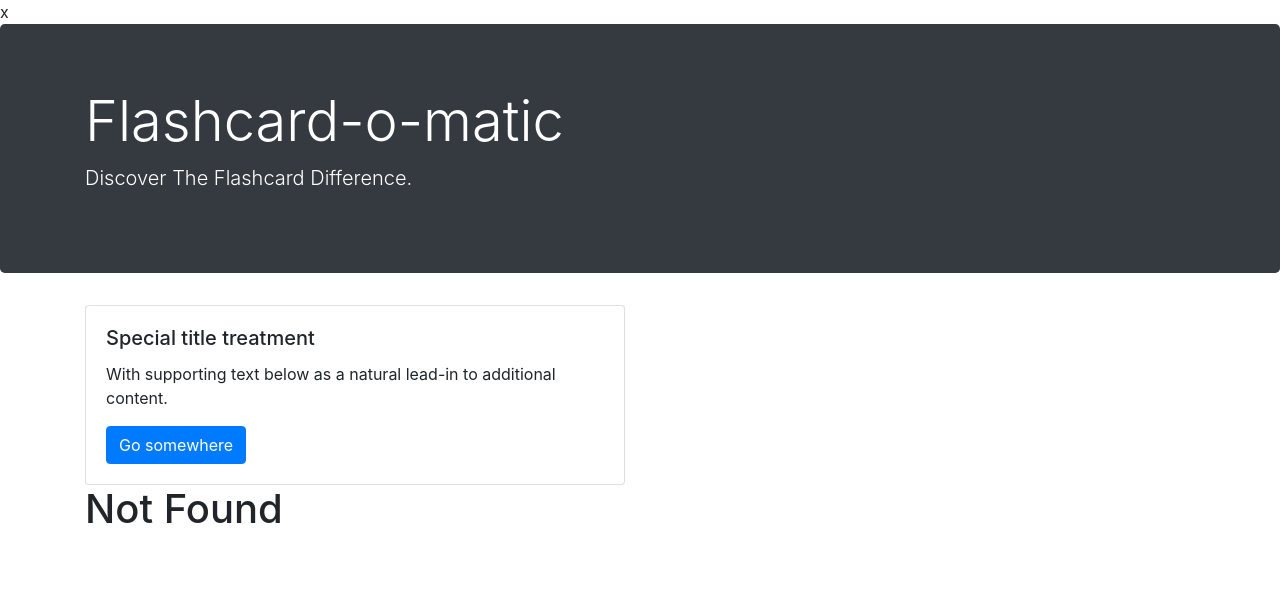
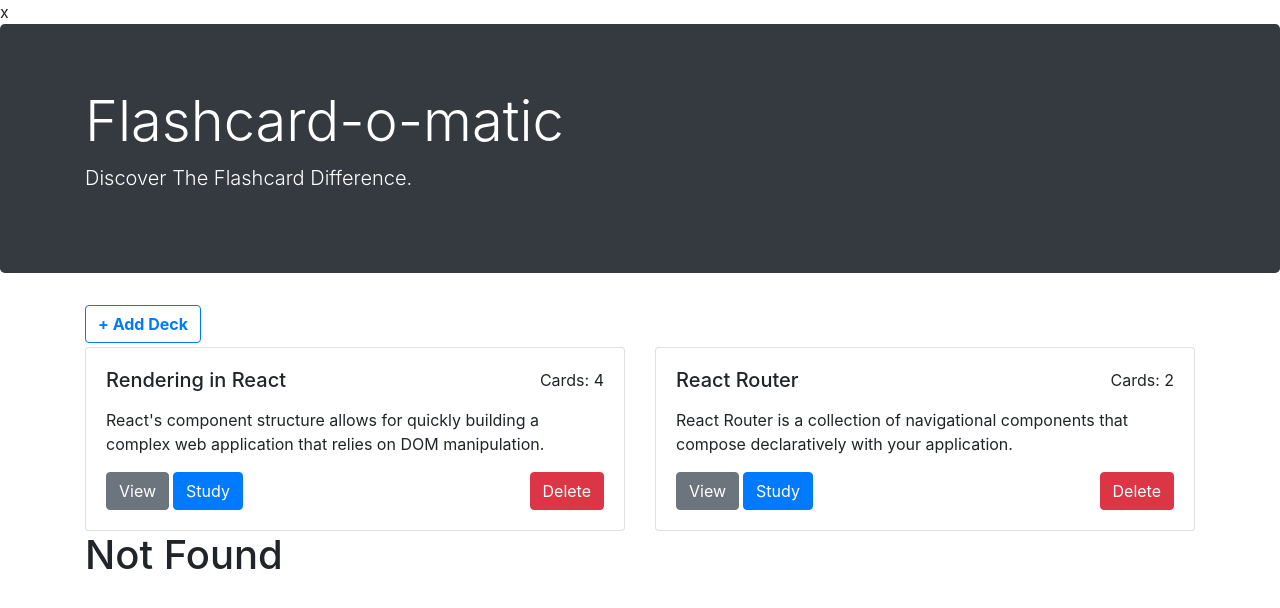
Before and after one commit to meleciosilva/Flashcard-o-matic, a React (Create React App) app: page / in a window 1280 px wide. Before the commit this address had no page. Shown: the top 608 px of the page. Built offline with nearby package versions, Linux system fonts and the light colour scheme; data requests are answered from the project's data file; a web font is replaced by a local one.

Commit message:
updated Decks function to display all Decks with Routes to Study and Deck components

```diff
--- a/src/Home/Decks.js
+++ b/src/Home/Decks.js
@@ -1,23 +1,79 @@
-import React from "react";
+import React, {useState, useEffect} from "react";
+import {Link, Switch, Route} from "react-router-dom";
+import CreateDeckButton from "./CreateDeckButton";
+import Deck from "./../Deck/Deck";
+import Study from "./../Study/Study";
 
 function Decks() {
 
-  const deckContent =
-    <div class="col-sm-6">
-      <div class="card">
-        <div class="card-body">
-          <h5 class="card-title">Special title treatment</h5>
-          <p class="card-text">With supporting text below as a natural lead-in to additional content.</p>
-          <a href="#" class="btn btn-primary">Go somewhere</a>
+  const [Decks, setDecks] = useState([]);
+  const [Cards, setCards] = useState([]);
+
+  useEffect(() => {
+    const url = "http://localhost:5000/decks";
+    fetch(url)
+      .then((response) => response.json())
+      .then((response) => {
+        // console.log(response);
+        setDecks(response);
+      });
+  }, []);
+
+  useEffect(() => {
+    const url = "http://localhost:5000/cards";
+    fetch(url)
+      .then((response) => response.json())
+      .then((response) => {
+        // console.log(response);
+        setCards(response);
+      });
+  }, []);
+
+  // creates deck listing for each deck
+  const allDecks = Decks.map((deck, index) => {
+      // filters cards for each deck
+      const deckCards = Cards.filter(card => card.deckId === deck.id)
+      return (
+        <div className="col-sm-6" key={deck.id}>
+        <div className="card">
+          <div className="card-body">
+            <div className='d-flex justify-content-between'>
+              <h5 className="card-title">{deck.name}</h5>
+              <p>Cards: {deckCards.length}</p>
+            </div>
+            <p className="card-text">{deck.description}</p>
+            <div className="d-flex justify-content-between">
+              <div>
+                <Link to={`/decks/${deck.id}`} className="btn btn-secondary mr-1">View</Link>
+                <Link to={`/decks/${deck.id}/study`} className="btn btn-primary">Study</Link>
+              </div>
+              <div>
+                <Link to={"/"} className="btn btn-danger">Delete</Link>
+              </div>
+            </div>
+          </div>
         </div>
       </div>
-    </div>
-
+      )
+    })
 
   return (
-    <div class="row">
-      {deckContent}
-    </div>
+    <>
+      <Switch>
+        <Route exact path="/">
+          <CreateDeckButton />
+          <div className="row">
+            {allDecks}
+          </div>
+        </Route>
+        <Route exact path="/decks/:deckId">
+          <Deck decks={Decks} cards={Cards} />
+        </Route>
+        <Route path="/decks/:deckId/study">
+          <Study decks={Decks} cards={Cards} />
+        </Route>
+      </Switch>
+    </>
   )
 }
 
```
